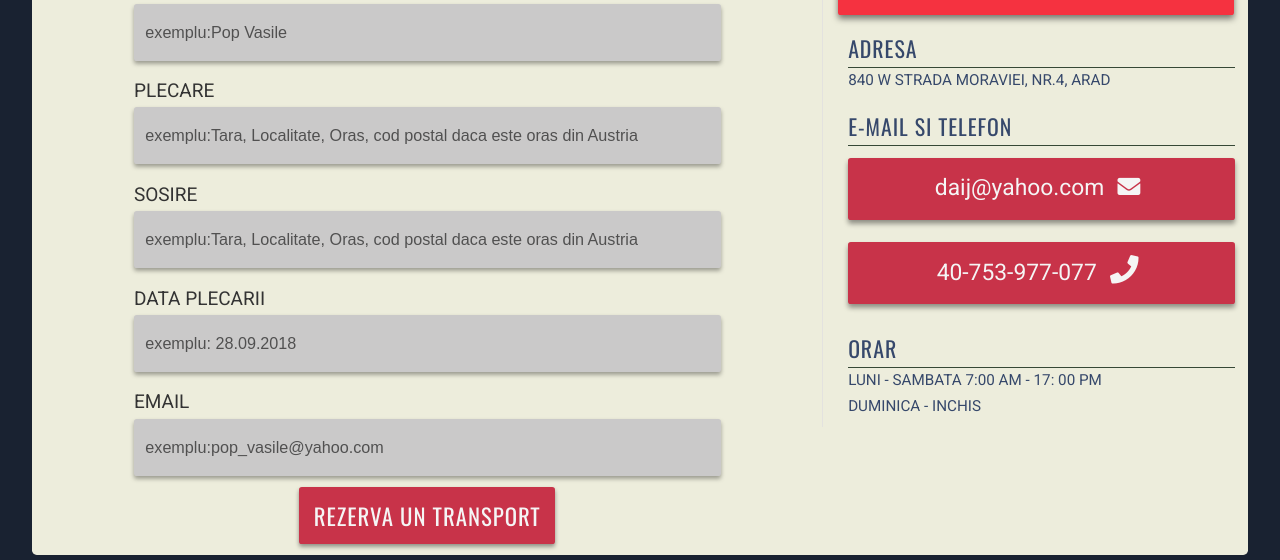
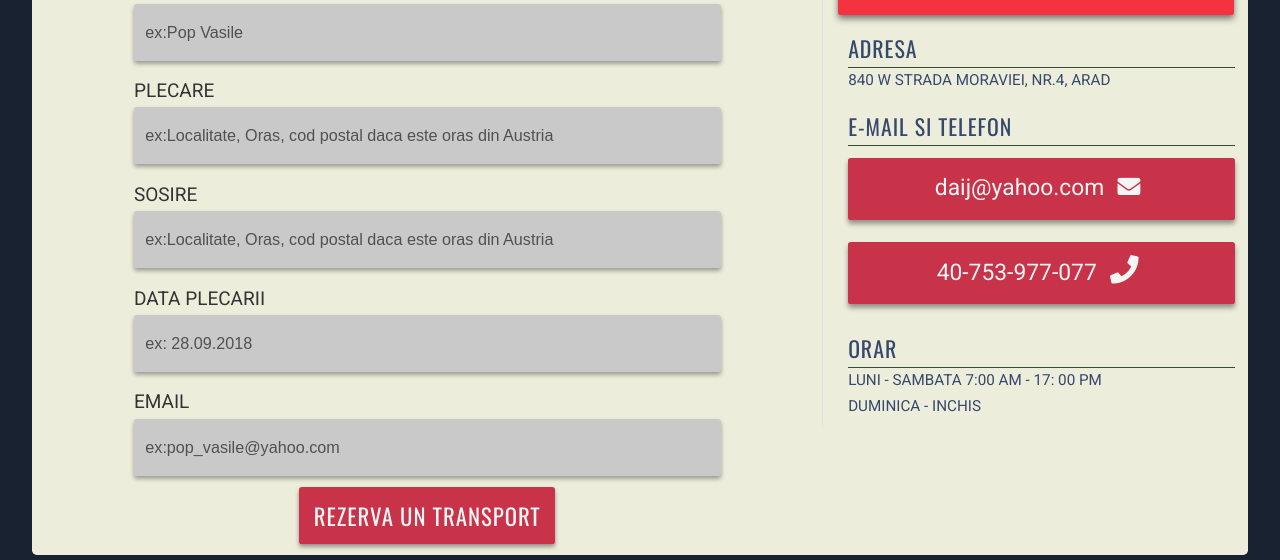
Before and after one commit to echo7yankee/Porumbelu-Tour, a plain HTML site: page contact.html in a window 1280 px wide. Shown: the part 240-800 px from the top of the page. Drawn offline with nearby package versions, Linux system fonts and the light colour scheme.

```diff
--- a/contact.html
+++ b/contact.html
@@ -54,19 +54,19 @@
                     <h2 class="contact__secondary">Rezerva un transport imediat completand formularul de mai jos</h2>
                     <span class="contact__form-alert"></span>
                     <label for="" class="contact__form-label">Numele
-                        <input type="text" name="Numele" class="contact__form-input" placeholder="exemplu:Pop Vasile">
+                        <input type="text" name="Numele" class="contact__form-input" placeholder="ex:Pop Vasile">
                     </label>
                     <label for="" class="contact__form-label">Plecare
-                        <input type="text" name="Plecare" class="contact__form-input" placeholder="exemplu:Tara, Localitate, Oras, cod postal daca este oras din Austria">
+                        <input type="text" name="Plecare" class="contact__form-input" placeholder="ex:Localitate, Oras, cod postal daca este oras din Austria">
                     </label>
                     <label for="" class="contact__form-label">Sosire
-                        <input type="text" name="Sosire" class="contact__form-input" placeholder="exemplu:Tara, Localitate, Oras, cod postal daca este oras din Austria">
+                        <input type="text" name="Sosire" class="contact__form-input" placeholder="ex:Localitate, Oras, cod postal daca este oras din Austria">
                     </label>
                     <label for="" class="contact__form-label">Data plecarii
-                        <input type="text" name="Sosire" class="contact__form-input" placeholder="exemplu: 28.09.2018">
+                        <input type="text" name="Sosire" class="contact__form-input" placeholder="ex: 28.09.2018">
                     </label>
                     <label for="" class="contact__form-label">Email
-                        <input type="email" name="_replyto" class="contact__form-input" placeholder="exemplu:pop_vasile@yahoo.com">
+                        <input type="email" name="_replyto" class="contact__form-input" placeholder="ex:pop_vasile@yahoo.com">
                     </label>
                     <input type="submit" value="Rezerva un transport" class="contact__form-submit">
                 </form>
```
